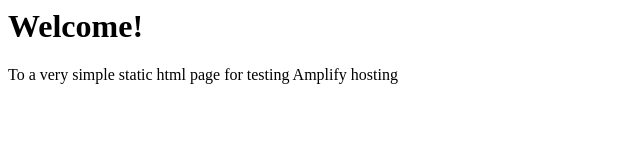
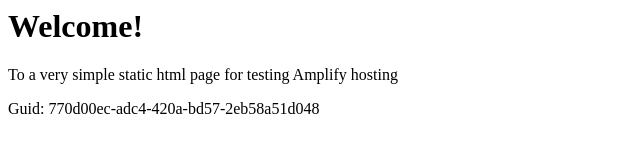
Before and after one commit to aws-aemilia-fra/Github-PR-Commit-Integration-Test-DoNotTouch-Gith-OKSLNVO2-v1-preprod-eu-central-1, a website: page src/index.html in a window 1280 px wide. Shown: the whole page, without its empty margins (0-640 px from the left). Drawn offline with Linux system fonts and the light colour scheme.

Commit message:
commit from integ tests

```diff
--- a/src/index.html
+++ b/src/index.html
@@ -1,3 +1,5 @@
+
+
 <html lang="en">
 
 <head>
@@ -10,6 +12,6 @@
 <body>
     <h1>Welcome!</h1>
     <p>To a very simple static html page for testing Amplify hosting</p>
-</body>
+    <p>Guid: 770d00ec-adc4-420a-bd57-2eb58a51d048</p></body>
 
 </html>
```
